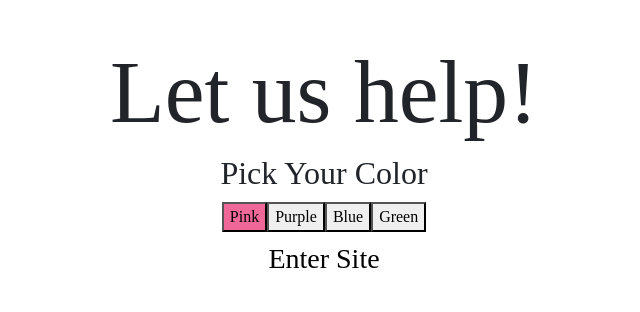
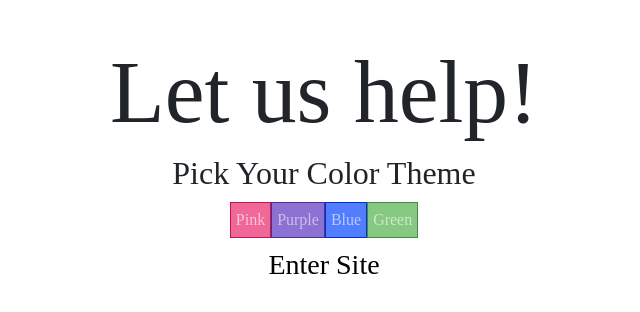
Before and after one commit to rneimeyer/project2-react-bored, a React (Create React App) app: page / in a window 1280 px wide. Shown: the part 330-642 px from the top of the page, without its empty margins (316-956 px from the left). Built offline with nearby package versions, Linux system fonts and the light colour scheme; a web font is replaced by a local one.

Commit message:
updated color theme on home page

```diff
--- a/src/About/About.js
+++ b/src/About/About.js
@@ -3,16 +3,16 @@ import Nav from "../Nav/Nav";
 import Card from "react-bootstrap/Card";
 import ProgressBar from "react-bootstrap/ProgressBar";
 
-function About() {
+function About({ colorTheme }) {
   return (
     <>
-      <Nav />
+      <Nav colorTheme={colorTheme} />
       <div className="about">
         <div className="about-creator">
         <h2>About the Creator</h2>
         <p>
           Hi! My name is Rebecca Neimeyer, and I developed this project to
-          showcase my knowledge of React and rendering data from an API. I hope
+          showcase my knowledge of React and rendering data from the <a href="https://www.boredapi.com" target="_blank">Bored API</a>. I hope
           this helps you find a fun activity to do when you are bored!
         </p>
         <p>Please feel free to get in touch with me via <a href="https://www.linkedin.com/in/rebecca-neimeyer" target="_blank">LinkedIn</a></p>
--- a/src/App.js
+++ b/src/App.js
@@ -9,12 +9,13 @@ import Home from "./Home/Home";
 
 function App() {
   const [favoriteArr, setFavoriteArr] = useState([]);
+  const [colorTheme,setColorTheme] = useState("")
 
   return (
     <div className="App">
       <main>
         <Routes>
-          <Route path="/" element={<Home />} />
+          <Route path="/" element={<Home colorTheme={colorTheme} setColorTheme={setColorTheme} />} />
           <Route path="/home" element={<Navigate to="/" />} />
           <Route
             path="/customized"
@@ -22,6 +23,7 @@ function App() {
               <Customized
                 favoriteArr={favoriteArr}
                 setFavoriteArr={setFavoriteArr}
+                colorTheme={colorTheme}
               />
             }
           />
@@ -31,11 +33,12 @@ function App() {
               <Favorites
                 favoriteArr={favoriteArr}
                 setFavoriteArr={setFavoriteArr}
+                colorTheme={colorTheme}
               />
             }
           />
-          <Route path="/contact" element={<Contact />} />
-          <Route path="/about" element={<About />} />
+          <Route path="/contact" element={<Contact colorTheme={colorTheme} />} />
+          <Route path="/about" element={<About colorTheme={colorTheme} />} />
         </Routes>
       </main>
     </div>
--- a/src/Contact/Contact.js
+++ b/src/Contact/Contact.js
@@ -1,10 +1,10 @@
 import "./Contact.css";
 import Nav from "../Nav/Nav";
 
-function Contact() {
+function Contact({ colorTheme }) {
   return (
     <>
-      <Nav />
+      <Nav colorTheme={colorTheme} />
       <div className="contact">
         <h2>Contact Us!</h2>
         <form className="form">
--- a/src/Customized/Customized.js
+++ b/src/Customized/Customized.js
@@ -4,7 +4,7 @@ import Group from "../Group/Group";
 import Type from "../Type/Type";
 import Nav from "../Nav/Nav";
 
-function Customized({ favoriteArr, setFavoriteArr }) {
+function Customized({ favoriteArr, setFavoriteArr, colorTheme }) {
   const showGroup = () => {
     setGroupActive(true);
     setTypeActive(false);
@@ -26,7 +26,7 @@ function Customized({ favoriteArr, setFavoriteArr }) {
 
   return (
     <>
-      <Nav />
+      <Nav colorTheme={colorTheme} />
       <div className="customized">
         <h2>Make your choice!</h2>
         <button onClick={showGroup}>By Group Number</button>
@@ -36,11 +36,13 @@ function Customized({ favoriteArr, setFavoriteArr }) {
           groupClass={groupClass}
           favoriteArr={favoriteArr}
           setFavoriteArr={setFavoriteArr}
+          colorTheme={colorTheme}
         />
         <Type
           typeClass={typeClass}
           favoriteArr={favoriteArr}
           setFavoriteArr={setFavoriteArr}
+          colorTheme={colorTheme}
         />
       </div>
     </>
--- a/src/Favorites/Favorites.js
+++ b/src/Favorites/Favorites.js
@@ -4,7 +4,7 @@ import Nav from "../Nav/Nav";
 import Card from "react-bootstrap/Card";
 import ProgressBar from "react-bootstrap/ProgressBar";
 
-function Favorites({ favoriteArr, setFavoriteArr }) {
+function Favorites({ favoriteArr, setFavoriteArr, colorTheme }) {
   const [favoriteData, setFavoriteData] = useState({});
   const [secondFavorite, setSecondFavorite] = useState({});
   const [thirdFavorite, setThirdFavorite] = useState({});
@@ -65,7 +65,7 @@ function Favorites({ favoriteArr, setFavoriteArr }) {
 
   return (
     <>
-      <Nav />
+      <Nav colorTheme={colorTheme} />
       <div className="favorites">
         <h2 className="favorite-titles">Fan Favorites</h2>
         <div className="cards">
--- a/src/Group/Group.js
+++ b/src/Group/Group.js
@@ -4,7 +4,7 @@ import Card from "react-bootstrap/Card";
 import ProgressBar from "react-bootstrap/ProgressBar";
 import Button from "react-bootstrap/Button";
 
-function Group({ groupClass, favoriteArr, setFavoriteArr }) {
+function Group({ groupClass, favoriteArr, setFavoriteArr, colorTheme }) {
   const [choice, setChoice] = useState("");
   const [groupData, setGroupData] = useState({});
 
--- a/src/Home/Home.css
+++ b/src/Home/Home.css
@@ -2,8 +2,21 @@
     from {color: black}
     to {color: white}
 }
-.Home {
-
+@keyframes pink{
+    from {color: #C61350}
+    to {color: #F9C5D7}
+}
+@keyframes purple {
+    from {color: #4B2F94}
+    to {color: #CBBEEA}
+}
+@keyframes blue {
+    from {color: #0034D1}
+    to {color: #B8CAFF}
+}
+@keyframes green {
+    from {color: #418F3E}
+    to {color: #CCE8CA}
 }
 .home-name {
     font-size: 15vw;
@@ -30,17 +43,86 @@ margin: 0 auto;
 
 .buttons {
     margin: 10px;
+    gap: 5px;
+}
+button {
+    padding: 5px;
 }
 
 /* PINK */
 button.pink {
-    background-color:#F06897
+    background-color:#F06897;
+    color: #F9C5D7;
+    border: 1px solid #C61350;
+}
+
+h2.pink {
+    color: #F9C5D7;
+}
+.main-link.pink:hover {
+    color: #C61350
+}
+.home-name.pink {
+    animation-name: pink;
+    animation-duration: 2s;
+    animation-iteration-count: infinite;
+    animation-direction: alternate;
 }
 
 /* PURPLE */
+button.purple {
+    background-color:#8C71D2;
+    color: #CBBEEA;
+    border: 1px solid #4B2F94;
+}
 
+h2.purple {
+    color: #CBBEEA;
+}
+.main-link.purple:hover {
+    color: #4B2F94
+}
+.home-name.purple {
+    animation-name: purple;
+    animation-duration: 2s;
+    animation-iteration-count: infinite;
+    animation-direction: alternate;
+}
 
 /* BLUE */
-
+button.blue {
+    background-color:#527DFF;
+    color: #B8CAFF;
+    border: 1px solid #0034D1;
+}
+h2.blue {
+    color: #B8CAFF;
+}
+.main-link.blue:hover {
+    color: #0034D1
+}
+.home-name.blue {
+    animation-name: blue;
+    animation-duration: 2s;
+    animation-iteration-count: infinite;
+    animation-direction: alternate;
+}
 
 /* GREEN */
+button.green {
+    background-color:#86C983;
+    color: #CCE8CA;
+    border: 1px solid #418F3E;
+}
+h2.green {
+    color: #CCE8CA;
+}
+.main-link.green:hover {
+    color: #418F3E;
+}
+.home-name.green {
+    animation-name: green;
+    animation-duration: 2s;
+    animation-iteration-count: infinite;
+    animation-direction: alternate;
+}
--- a/src/Home/Home.js
+++ b/src/Home/Home.js
@@ -1,20 +1,39 @@
 import "./Home.css";
 import { Link } from "react-router-dom";
+import { useState } from 'react'
 
-function Home() {
+function Home({ colorTheme, setColorTheme}) {
+
+  const pinkClick = (event) => {
+    event.preventDefault();
+    setColorTheme("pink");
+  }
+  const purpleClick = (event) => {
+    event.preventDefault();
+    setColorTheme("purple");
+  }
+  const blueClick = (event) => {
+    event.preventDefault();
+    setColorTheme("blue");
+  }
+  const greenClick = (event) => {
+    event.preventDefault();
+    setColorTheme("green");
+  }
+
   return (
     <div className="Home">
-      <h1 className="home-name">BORED?</h1>
-      <h2 className="home-help">Let us help!</h2>
-      <h2>Pick Your Color</h2>
+      <h1 className={`home-name ${colorTheme}`}>BORED?</h1>
+      <h2 className={`home-help ${colorTheme}`}>Let us help!</h2>
+      <h2 className={`${colorTheme}`}>Pick Your Color Theme</h2>
       <div className="buttons">
-      <button className="pink">Pink</button>
-      <button className="purple">Purple</button>
-      <button className="blue">Blue</button>
-      <button className="green">Green</button>
+      <button className="pink" onClick={pinkClick}>Pink</button>
+      <button className="purple" onClick={purpleClick}>Purple</button>
+      <button className="blue" onClick={blueClick}>Blue</button>
+      <button className="green" onClick={greenClick}>Green</button>
       </div>
       <h3>
-        <Link to="/customized" className="main-link">
+        <Link to="/customized" className={`main-link ${colorTheme}`}>
           Enter Site
         </Link>
       </h3>
--- a/src/Nav/Nav.js
+++ b/src/Nav/Nav.js
@@ -3,7 +3,7 @@ import { Link } from "react-router-dom";
 import { faBars } from "@fortawesome/free-solid-svg-icons";
 import { FontAwesomeIcon } from "@fortawesome/react-fontawesome";
 
-function Nav() {
+function Nav({ colorTheme }) {
 
   return (
     <div className="Nav">
--- a/src/Type/Type.js
+++ b/src/Type/Type.js
@@ -4,7 +4,7 @@ import Card from "react-bootstrap/Card";
 import ProgressBar from "react-bootstrap/ProgressBar";
 import Button from "react-bootstrap/Button";
 
-function Type({ typeClass, favoriteArr, setFavoriteArr }) {
+function Type({ typeClass, favoriteArr, setFavoriteArr, colorTheme }) {
   const [choice, setChoice] = useState("");
   const [typeData, setTypeData] = useState({});
 
```
